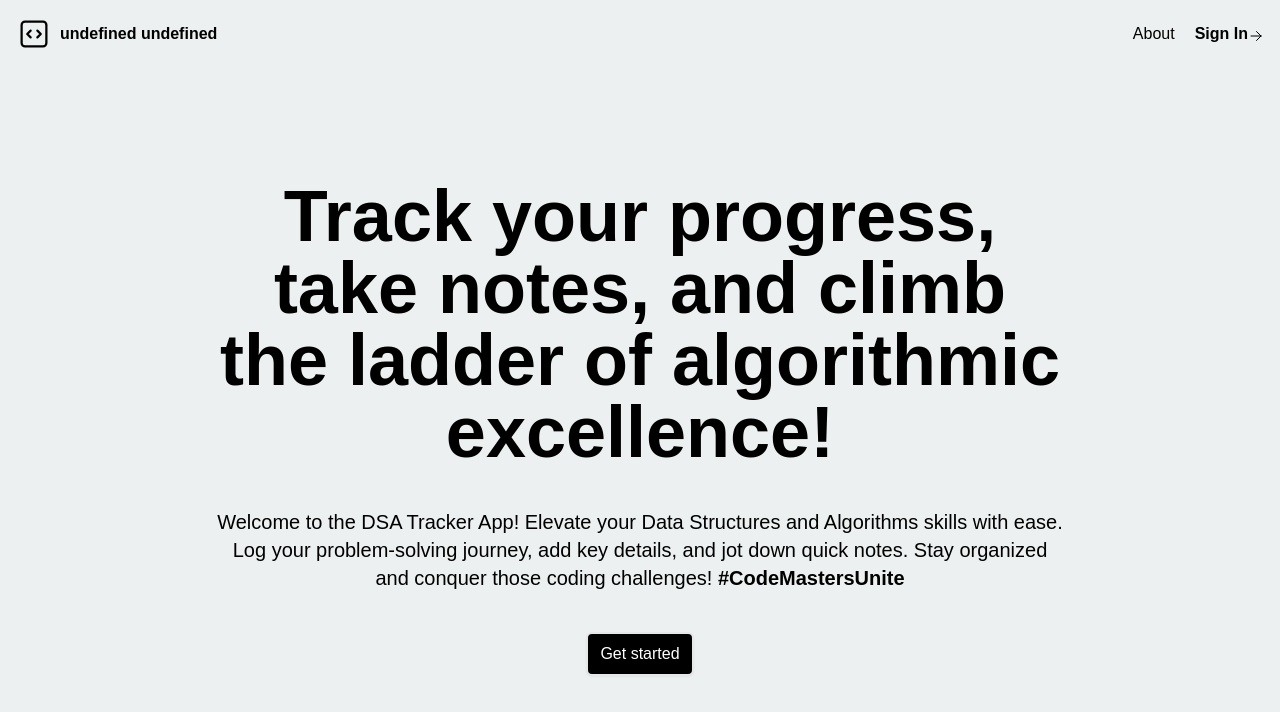
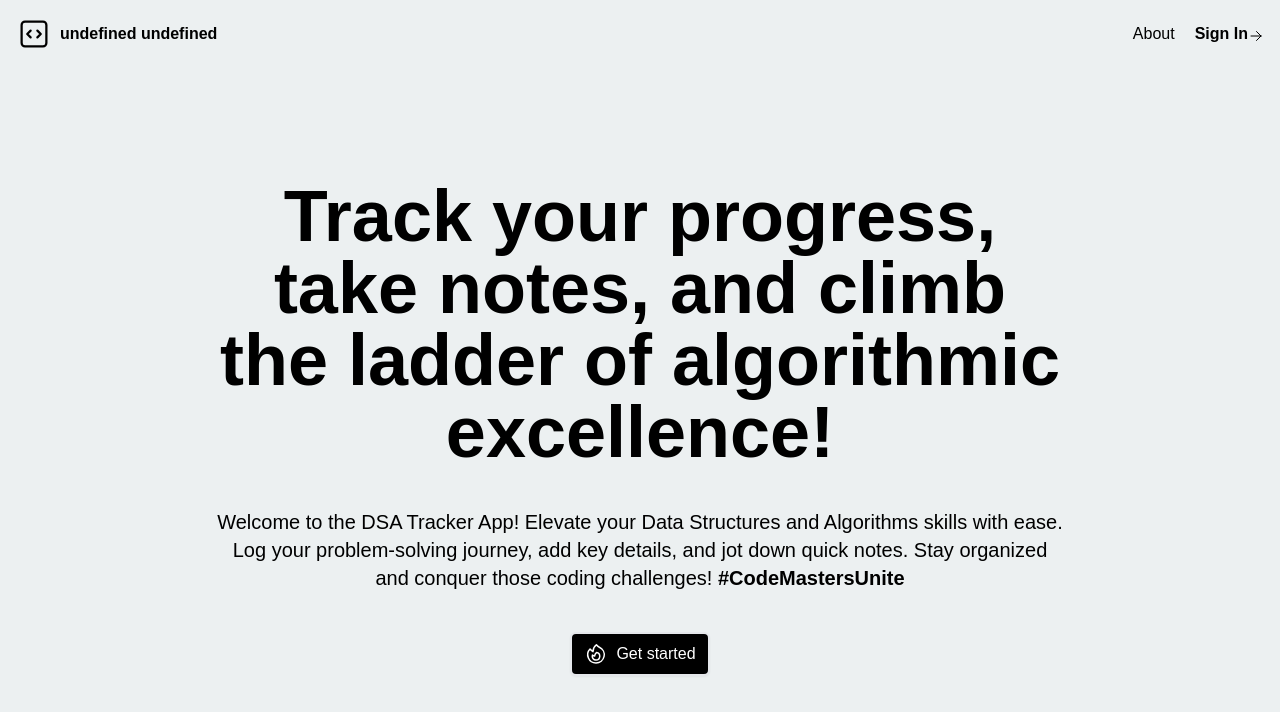
Before and after one commit to scode24/DSA-Tracker-App, a React (Create React App) app in the folder dsa-tracker-ui/: page / in a window 1280 px wide. Shown: the top 712 px of the page. Built offline with nearby package versions, Linux system fonts and the light colour scheme; no server answers.

Commit message:
Added icons and readme file

```diff
--- a/dsa-tracker-ui/src/components/Main.js
+++ b/dsa-tracker-ui/src/components/Main.js
@@ -48,7 +48,28 @@ function Main() {
         coding challenges! <strong>#CodeMastersUnite</strong>
       </span>
       <button className="mt-10" onClick={() => navigator("/login")}>
-        Get started
+        <div className="flex flex-row justify-center">
+          <svg
+            xmlns="http://www.w3.org/2000/svg"
+            fill="none"
+            viewBox="0 0 24 24"
+            strokeWidth={1.5}
+            stroke="currentColor"
+            className="w-6 h-6 mr-2"
+          >
+            <path
+              strokeLinecap="round"
+              strokeLinejoin="round"
+              d="M15.362 5.214A8.252 8.252 0 0112 21 8.25 8.25 0 016.038 7.048 8.287 8.287 0 009 9.6a8.983 8.983 0 013.361-6.867 8.21 8.21 0 003 2.48z"
+            />
+            <path
+              strokeLinecap="round"
+              strokeLinejoin="round"
+              d="M12 18a3.75 3.75 0 00.495-7.467 5.99 5.99 0 00-1.925 3.546 5.974 5.974 0 01-2.133-1A3.75 3.75 0 0012 18z"
+            />
+          </svg>
+          <span>Get started</span>
+        </div>
       </button>
     </div>
   );
```
Also changed, not shown: 1 other file (tests, documents, lock files or other folders).
